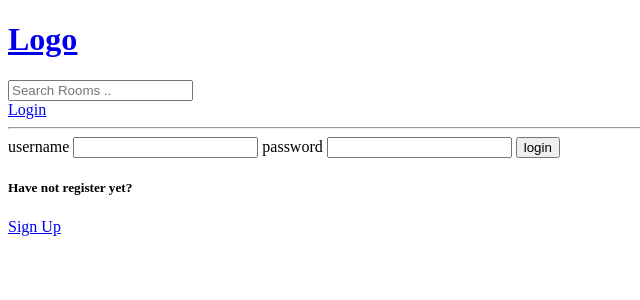
After one commit to abir0git/DjangoProject_Studyapp, a Django app: page /login/ in a window 1280 px wide. The commit adds this page. Shown: the top 300 px of the page, without its empty margins (0-640 px from the left). Run offline with Django 4.2, Linux system fonts and the light colour scheme.

Commit message:
User complete

```diff
--- a/project/bas/forms.py
+++ b/project/bas/forms.py
@@ -4,5 +4,5 @@ from .models import Room
 class RoomForm(ModelForm):
     class Meta:
         model = Room
-        fields = '__all__' # giving all features of room model
-        # fields = ['names', ]
+        # fields = '__all__' # giving all features of room model
+        fields = ('name', 'topic', 'description')
--- /dev/null
+++ b/project/bas/templates/bas/login_reg.html
@@ -0,0 +1,34 @@
+{% extends 'main.html' %}
+
+{% block content %}
+{% if page == 'login'%}
+<div>
+    <form method="POST" action="">
+        {% csrf_token %}
+        <label>username</label>
+        <input type="text" name="username">
+        <label>password</label>
+        <input type="text" name="password">
+        <input type="submit" value="login">
+    </form>
+</div>
+<div>
+    <h5>Have not register yet?</h5>
+    <a href="{% url 'Register' %}">Sign Up</a>
+</div>
+{% endif %}
+{% if page == 'register'%}
+<div>
+    <form method="POST" action="">
+        {% csrf_token %}
+        {{form.as_p}}
+        <input type="submit" value="register">
+        <!-- value means which is written in the button -->
+    </form>
+</div>
+<div>
+    <h5>Already have account?</h5>
+    <a href="{% url 'Login' %}">Sign In</a>
+</div>
+{% endif %}
+{% endblock %}
--- a/project/bas/templates/bas/room.html
+++ b/project/bas/templates/bas/room.html
@@ -3,6 +3,8 @@
 {% block content %}
 <h1>Room Template</h1>
 <h3>{{Room.description}}</h3>
+{% if request.user == Room.host %}
 <a href="{% url 'updateRoom' Room.id %}">Update details</a>
 <a href="{% url 'deleteRoom' Room.id %}">Delete</a>
+{% endif %}
 {% endblock %}
--- a/project/bas/urls.py
+++ b/project/bas/urls.py
@@ -2,6 +2,9 @@ from django.urls import path
 from . import views
 
 urlpatterns = [
+    path('login/', views.loginPage, name="Login"),
+    path('logout/', views.logoutUser, name="Logout"),
+    path('register/', views.registerUser, name="Register"),
     path('', views.home, name="home"),
     path('room/<str:pk>/', views.room, name="Room"),
     path('create-room/', views.createroom, name="createRoom"),
--- a/project/bas/views.py
+++ b/project/bas/views.py
@@ -1,8 +1,13 @@
 from django.shortcuts import render, redirect
 from django.db.models import Q
+from django.contrib import  messages
+from django.contrib.auth import authenticate, login, logout
+from django.contrib.auth.decorators import login_required
+from django.contrib.auth.forms  import UserCreationForm
 # Create your views here.
 from django.http import HttpResponse
 from .models import Room, Topic
+from django.contrib.auth.models import User
 from .forms import RoomForm
 
 # rooms = [
@@ -10,6 +15,49 @@ from .forms import RoomForm
 #     {'id' : 2, 'name' : 'roy'},
 #     {'id' : 3, 'name' : 'abmj'},
 # ]
+
+def loginPage(request):
+    page = 'login'
+    if(request.user.is_authenticated):
+        return redirect('home')
+    if(request.method =='POST'):
+        username = request.POST.get('username')
+        password = request.POST.get('password')
+        try:
+            user = User.objects.get(username=username)
+        except:
+            messages.error(request, 'User does not exists')
+            return redirect('/login')
+
+        user = authenticate(request, username=username, password=password)
+        if user is not None:
+            login(request, user)
+            return redirect('home')
+        else:
+            messages.error(request, 'Wrong password')
+
+    context = {'page' : page}
+    return render(request, 'bas/login_reg.html', context)
+
+def logoutUser(request):
+    logout(request)
+    return redirect('home')
+
+def registerUser(request):
+    page = 'register'
+    form = UserCreationForm()
+    if(request.method == 'POST'):
+        form = UserCreationForm(request.POST)
+        if(form.is_valid()):
+            user = form.save(commit=False) # so getting user as return value
+            # user.username = user.username.lower()
+            user.save()
+            login(request, user)
+            return redirect('home')
+        else:
+            messages.error(request, f'An error occured')
+    context = {'page' : page, 'form' : form}
+    return render(request, 'bas/login_reg.html', context)
 
 def home(request):
     q = request.GET.get('q') if request.GET.get('q')!=None else ''
@@ -34,19 +82,24 @@ def room(request, pk):
     context = {'Room' : room}
     return render(request, 'bas/room.html', context)
 
+@login_required(login_url='/login')
 def createroom(request):
     form = RoomForm()
     if(request.method == 'POST'):
         form = RoomForm(request.POST)
+        form.instance.host = request.user
         if(form.is_valid):
             form.save()
             return redirect('home')
     context = {'form' : form}
     return render(request, 'bas/room_form.html', context)
 
+@login_required(login_url='/login')
 def updateroom(request, pk):
     room = Room.objects.get(id=pk)
     form = RoomForm(instance=room)
+    if(request.user != room.host):
+        return HttpResponse("You are not allowed")
     if(request.method == 'POST'):
         form = RoomForm(request.POST, instance=room) # to update
         if(form.is_valid):
@@ -55,8 +108,11 @@ def updateroom(request, pk):
     context = {'form' : form}
     return render(request, 'bas/room_form.html', context)
 
+@login_required(login_url='/login')
 def deleteRoom(request, pk):
     room = Room.objects.get(id=pk)
+    if(request.user != room.host):
+        return HttpResponse("You are not allowed")
     context = {'obj' : room}
     if(request.method == 'POST'):
         room.delete()
--- a/project/templates/main.html
+++ b/project/templates/main.html
@@ -8,6 +8,14 @@
 <body>
     {% include 'navbar.html' %}
 
+    {% if messages %}
+    <ul class="messages">
+        {% for message in messages %}
+        <li{% if message.tags %} class="{{ message.tags }}"{% endif %}>{{ message }}</li>
+        {% endfor %}
+    </ul>
+    {% endif %}
+
     {% block content %}
 
     {% endblock %}
--- a/project/templates/navbar.html
+++ b/project/templates/navbar.html
@@ -1,10 +1,19 @@
 <a href="/">
     <h1>Logo</h1>
 </a>
+
 <form method="GET" action="{%url 'home'%}">
     <input type="text" name="q" placeholder="Search Rooms .."/>
 </form>
 <!-- All this code is included in home.html page -->
 <!-- This name q in input will go after home-->
 <!-- input with name q will be placed after action's url -->
+
+{% if request.user.is_authenticated %}
+<a href="{% url 'Logout' %}">Logout</a>
+<h4>Hi {{request.user.username}}</h4>
+{% else %}
+<a href="{% url 'Login' %}">Login</a>
+{% endif %}
+
 <hr>
```
Also changed, not shown: project/db.sqlite3.
